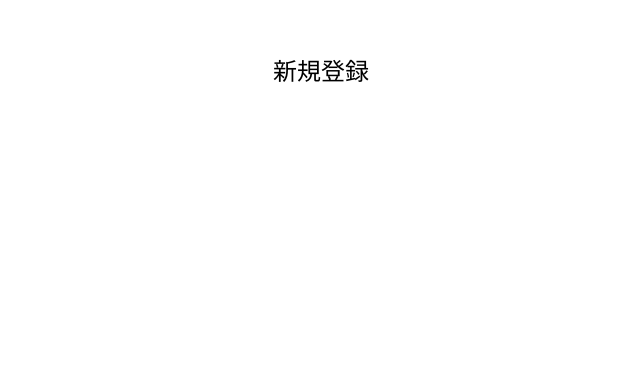
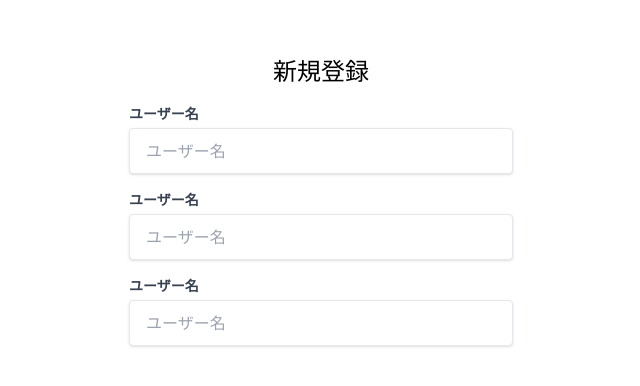
Before and after one commit to Kens04/auth-form-with-nextjs, a Next.js app: page /auth/signup in a window 1280 px wide. Shown: the top 386 px of the page, without its empty margins (319-959 px from the left). Built offline with nearby package versions, Linux system fonts and the light colour scheme.

Commit message:
Input入力コンポーネントを作成

```diff
--- a/src/app/auth/signup/page.tsx
+++ b/src/app/auth/signup/page.tsx
@@ -1,3 +1,4 @@
+import InputFiled from "@/app/features/auth/components/InputFiled";
 import React from "react";
 
 const Signup = () => {
@@ -5,9 +6,9 @@
     <div className="mx-auto max-w-sm my-14">
       <h2 className="text-center font-medium text-2xl mb-4">新規登録</h2>
       <form>
-        <input type="text" />
-        <input type="text" />
-        <input type="text" />
+        <InputFiled />
+        <InputFiled />
+        <InputFiled />
         <div className="mt-4">
           <button></button>
         </div>
--- /dev/null
+++ b/src/app/features/auth/components/InputFiled.tsx
@@ -0,0 +1,19 @@
+import React from "react";
+
+const InputFiled = () => {
+  return (
+    <div>
+      <label className="text-gray-700 text-sm font-bold mb-1 block mt-4">
+        ユーザー名
+      </label>
+      <input
+        type="text"
+        id="name"
+        placeholder="ユーザー名"
+        className="border rounded w-full shadow py-3 px-4 text-gray-700 leading-tight focus:outline-none"
+      />
+    </div>
+  );
+};
+
+export default InputFiled;
```
